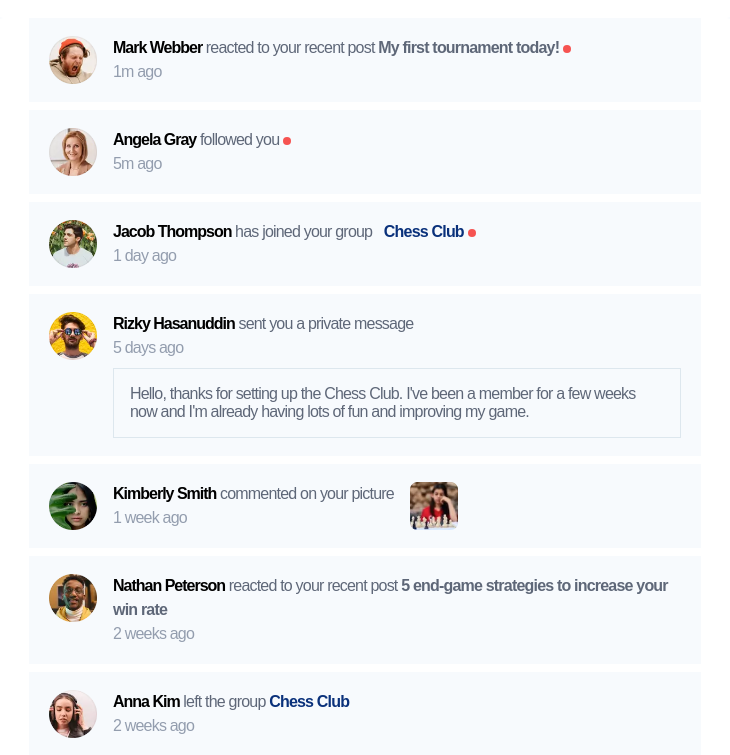
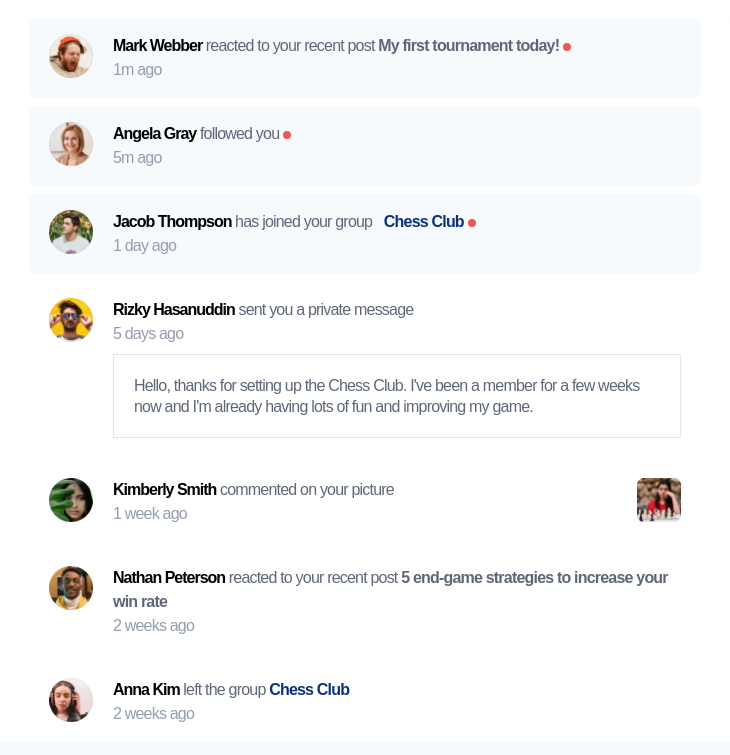
Before and after one commit to felipetn1989/notifications-page-main, a plain HTML site: page src/index.html in a window 1280 px wide. Shown: the part 138-893 px from the top of the page, without its empty margins (275-1005 px from the left). Drawn offline with Linux system fonts and the light colour scheme.

Commit message:
finished design

```diff
--- a/src/index.html
+++ b/src/index.html
@@ -19,7 +19,7 @@
     <link rel="stylesheet" href="../dist/output.css" />
   </head>
   <body class="bg-[#f7fafd] lg:flex lg:flex-col lg:items-center lg:p-16">
-    <header class="bg-white flex justify-between items-center px-[2.1875rem] py-8 lg:w-[46rem] lg:rounded-md">
+    <header class="bg-white flex justify-between items-center px-4 py-6 lg:w-[46rem] lg:rounded-md lg:px-[2.125rem] lg:py-8">
       <div class="flex items-center gap-2">
         <h1 class="text-lg font-extrabold lg:text-[1.375rem]">Notifications</h1>
         <span
@@ -31,9 +31,9 @@
     </header>
 
     <main class="bg-white grid gap-4 px-4 text-sm tracking-tighter text-[#5e6778] leading-5 lg:w-[46rem] lg:px-8 lg:rounded-md lg:text-base lg:gap-2">
-      <div class="flex items-center gap-3 bg-[#f7fafd] px-4 py-3 lg:px-5 lg:py-[1.125rem] lg:gap-4">
+      <div class="flex items-center gap-3 bg-[#f7fafd] px-4 py-3 rounded-lg lg:px-5 lg:py-4 lg:gap-5">
         <img
-          class="w-10 self-start lg:w-12"
+          class="w-10 self-start lg:w-11"
           src="../assets/images/avatar-mark-webber.webp"
           alt="Headshot of Mark Webber"
         />
@@ -47,9 +47,9 @@
           <span class="text-[#939dae]">1m ago</span>
         </div>
       </div>
-      <div class="flex items-center gap-3 bg-[#f7fafd] px-4 py-3 lg:px-5 lg:py-[1.125rem] lg:gap-4">
+      <div class="flex items-center gap-3 bg-[#f7fafd] px-4 py-3 rounded-lg lg:px-5 lg:py-4 lg:gap-5">
         <img
-          class="w-10 self-start lg:w-12"
+          class="w-10 self-start lg:w-11"
           src="../assets/images/avatar-angela-gray.webp"
           alt="Headshot of Angela Gray"
         />
@@ -62,9 +62,9 @@
           <span class="text-[#939dae]">5m ago</span>
         </div>
       </div>
-      <div class="flex items-center gap-3 bg-[#f7fafd] px-4 py-3 lg:px-5 lg:py-[1.125rem] lg:gap-4">
+      <div class="flex items-center gap-3 bg-[#f7fafd] px-4 py-3 rounded-lg lg:px-5 lg:py-4 lg:gap-5">
         <img
-          class="w-10 self-start lg:w-12"
+          class="w-10 self-start lg:w-11"
           src="../assets/images/avatar-jacob-thompson.webp"
           alt="Headshot of Jacob Thompson"
         />
@@ -77,9 +77,9 @@
           <span class="text-[#939dae]">1 day ago</span>
         </div>
       </div>
-      <div class="flex items-center gap-3 bg-[#f7fafd] px-4 py-3 lg:px-5 lg:py-[1.125rem] lg:gap-4">
+      <div class="flex items-center gap-3 bg-white px-4 py-3 rounded-lg lg:px-5 lg:py-4 lg:gap-5">
         <img
-          class="w-10 self-start lg:w-12"
+          class="w-10 self-start lg:w-11"
           src="../assets/images/avatar-rizky-hasanuddin.webp"
           alt="Headshot of Rizky Hasanuddin"
         />
@@ -89,16 +89,17 @@
             private message
           </h2>
           <span class="text-[#939dae]">5 days ago</span>
-          <p class="border border-[#dde7ee] mt-2 p-4 leading-[1.125rem]">
+          <p class="border border-[#dde7ee] mt-2 p-4 leading-[1.125rem] lg:p-5 lg:leading-[1.3125rem]">
             Hello, thanks for setting up the Chess Club. I've been a member for
             a few weeks now and I'm already having lots of fun and improving my
             game.
           </p>
         </div>
       </div>
-      <div class="flex items-center gap-3 bg-[#f7fafd] px-4 py-3 lg:px-5 lg:py-[1.125rem] lg:gap-4">
+      <div class="flex justify-between bg-white px-4 py-3 rounded-lg lg:px-5 lg:py-4 lg:gap-5">
+        <div class="flex items-center gap-5">
           <img
-          class="w-10 self-start lg:w-12"
+            class="w-10 self-start lg:w-11"
             src="../assets/images/avatar-kimberly-smith.webp"
             alt="Headshot of Kimberly Smith"
           />
@@ -109,15 +110,16 @@
             </h2>
             <span class="text-[#939dae]">1 week ago</span>
           </div>
+        </div>
         <img
-          class="w-10 self-start lg:w-12"
+          class="w-10 self-start lg:w-11"
           src="../assets/images/image-chess.webp"
           alt="Pictyre of a woman playing chess"
         />
       </div>
-      <div class="flex items-center gap-3 bg-[#f7fafd] px-4 py-3 lg:px-5 lg:py-[1.125rem] lg:gap-4">
+      <div class="flex items-center gap-3 bg-white px-4 py-3 rounded-lg lg:px-5 lg:py-4 lg:gap-5">
         <img
-          class="w-10 self-start lg:w-12 lg:justify-self-end"
+          class="w-10 self-start lg:w-11 lg:justify-self-end"
           src="../assets/images/avatar-nathan-peterson.webp"
           alt="Headshot of Nathan Peterson"
         />
@@ -129,9 +131,9 @@
           <span class="text-[#939dae]">2 weeks ago</span>
         </div>
       </div>
-      <div class="flex items-center gap-3 bg-[#f7fafd] px-4 py-3 lg:px-5 lg:py-[1.125rem] lg:gap-4">
+      <div class="flex items-center gap-3 bg-white px-4 py-3 rounded-lg lg:px-5 lg:py-4 lg:gap-5">
         <img
-          class="w-10 self-start lg:w-12"
+          class="w-10 self-start lg:w-11"
           src="../assets/images/avatar-anna-kim.webp"
           alt="Headshot of Anna Kim"
         />
```
Also changed, not shown: dist/output.css. Lines whose indentation alone changed are shown as unchanged.
